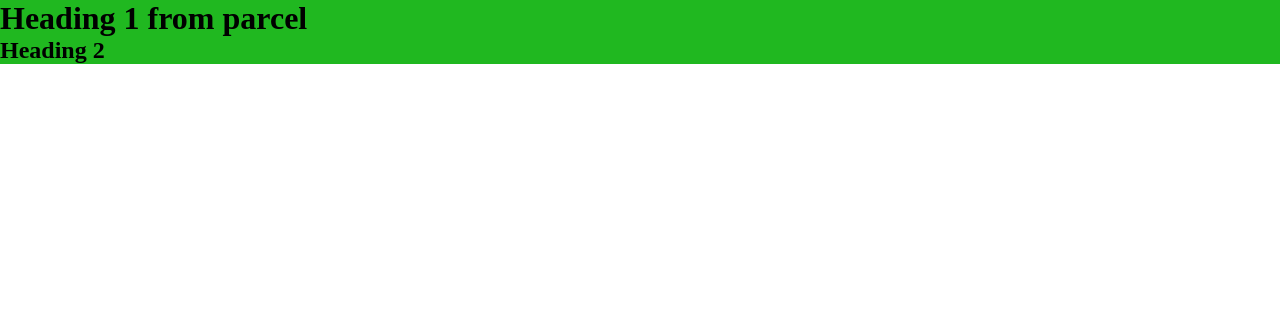
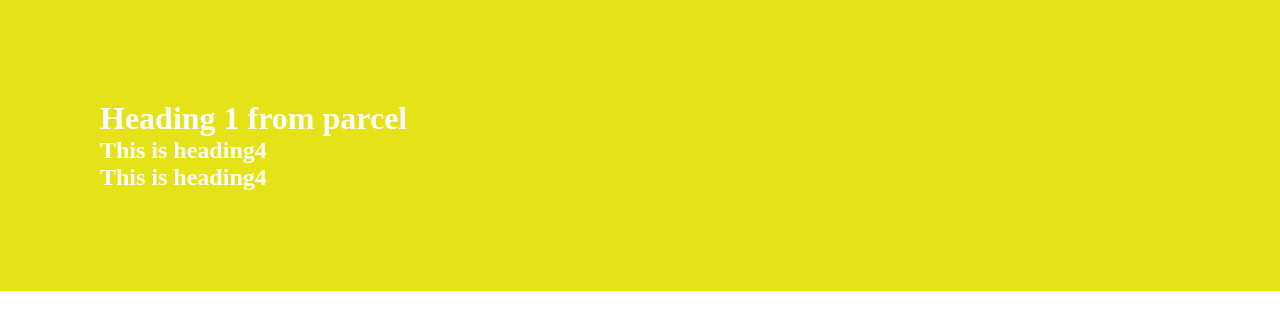
Before and after one commit to mithilesh-patel/namaste-react, a React (Vite) app: page / in a window 1280 px wide. Shown: the top 330 px of the page. Built offline with nearby package versions, Linux system fonts and the light colour scheme.

Commit message:
.babelrc configuration file added

```diff
--- a/App.js
+++ b/App.js
@@ -1,12 +1,17 @@
 import React from 'react';
 import ReactDOM from 'react-dom/client';
 
+React.createElement("h2", {}, "Heading 2")
 
 
-const heading= React.createElement("h1", {id:'heading1'}, "Heading 1 from parcel");
-const heading2= React.createElement("h2", {}, "Heading 2");
+const container=React.createElement('div',{id:'container'},
+ [ React.createElement("h1", {id:'heading1'}, "Heading 1 from parcel"),
+ React.createElement("h2", {}, [
+    React.createElement("h4", {id:'heading4'}, "This is heading4"),
+    React.createElement("h4", {id:'heading4'}, "This is heading4")
 
-const container=React.createElement('div',{id:'container'}, [heading, heading2])
+    ])
+ ])
 
 
 const root= ReactDOM.createRoot(document.getElementById('root'));
--- a/index.css
+++ b/index.css
@@ -6,5 +6,7 @@
 
 
 #root{
-    background-color: rgb(32, 184, 32);
+    background-color: rgb(230, 226, 24);
+    color: rgb(255, 255, 255);
+    padding: 100px;
 }
--- a/package.json
+++ b/package.json
@@ -18,6 +18,7 @@
   },
   "homepage": "https://github.com/mithilesh-patel/namaste-react#readme",
   "devDependencies": {
+    "@babel/core": "^7.22.11",
     "babel-plugin-transform-remove-console": "^6.9.4",
     "parcel": "^2.9.3",
     "process": "^0.11.10"
```
Also changed, not shown: .babelrc (added), 1 other file (tests, documents, lock files or other folders).
